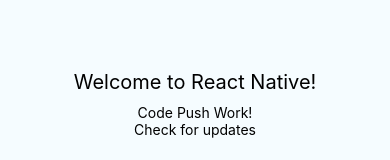
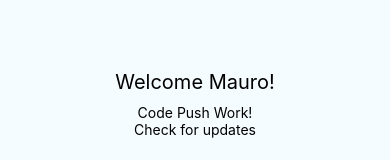
Before and after one commit to mguardarini/codepush-sample, a React Native app: screen / in a window 390 px wide. Shown: the part 323-483 px from the top of the page. Built offline with nearby package versions, Linux system fonts and the light colour scheme.

Commit message:
test codepush

```diff
--- a/App.js
+++ b/App.js
@@ -29,7 +29,7 @@
   render() {
     return (
       <View style={styles.container}>
-        <Text style={styles.welcome}>Welcome to React Native!</Text>
+        <Text style={styles.welcome}>Welcome Mauro!</Text>
         {/* <Text style={styles.instructions}>If you want to see this page code push work.</Text>
         <Text style={styles.instructions}>{instructions}</Text> */}
         <Text>Code Push Work!</Text>
```
